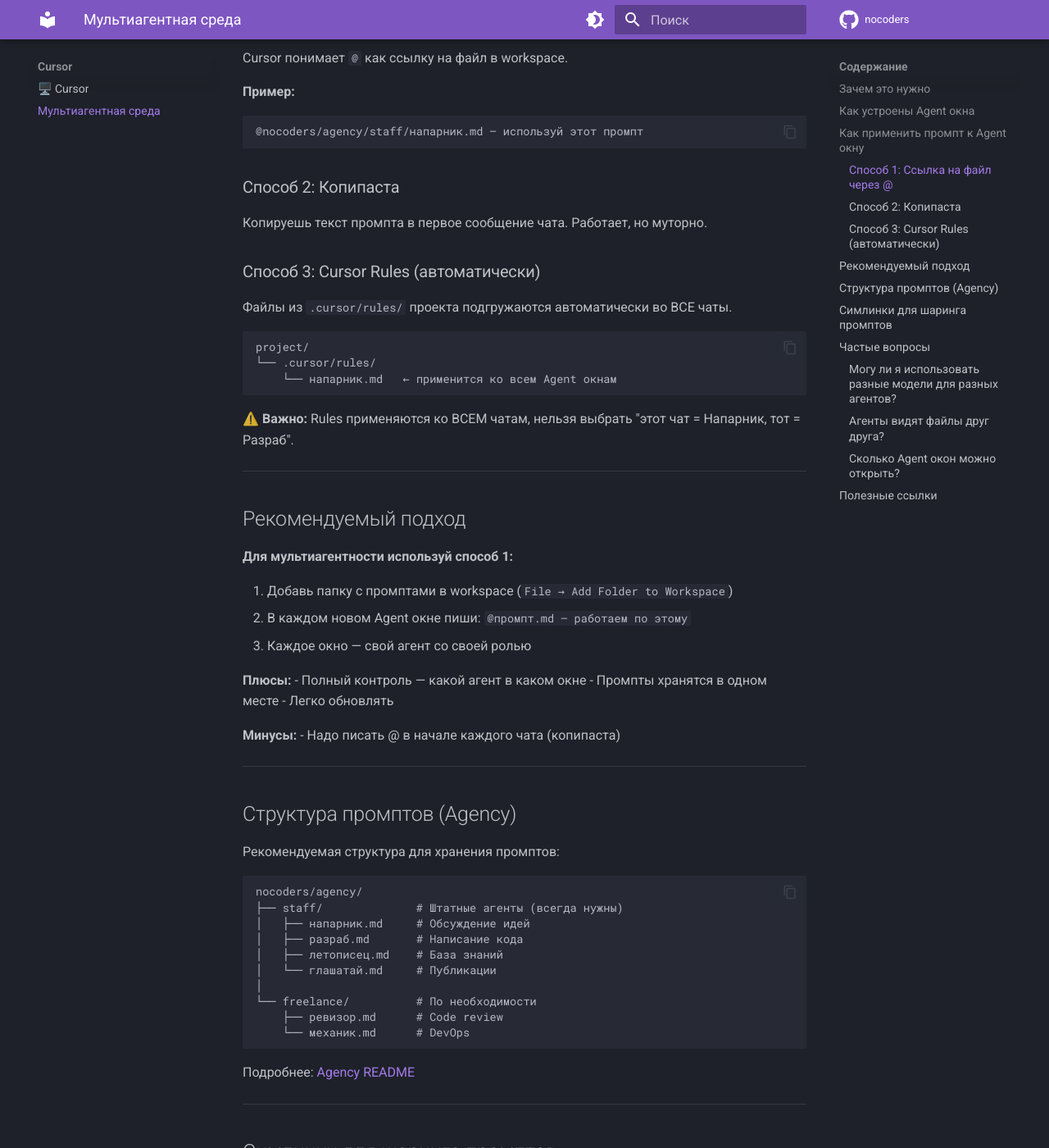
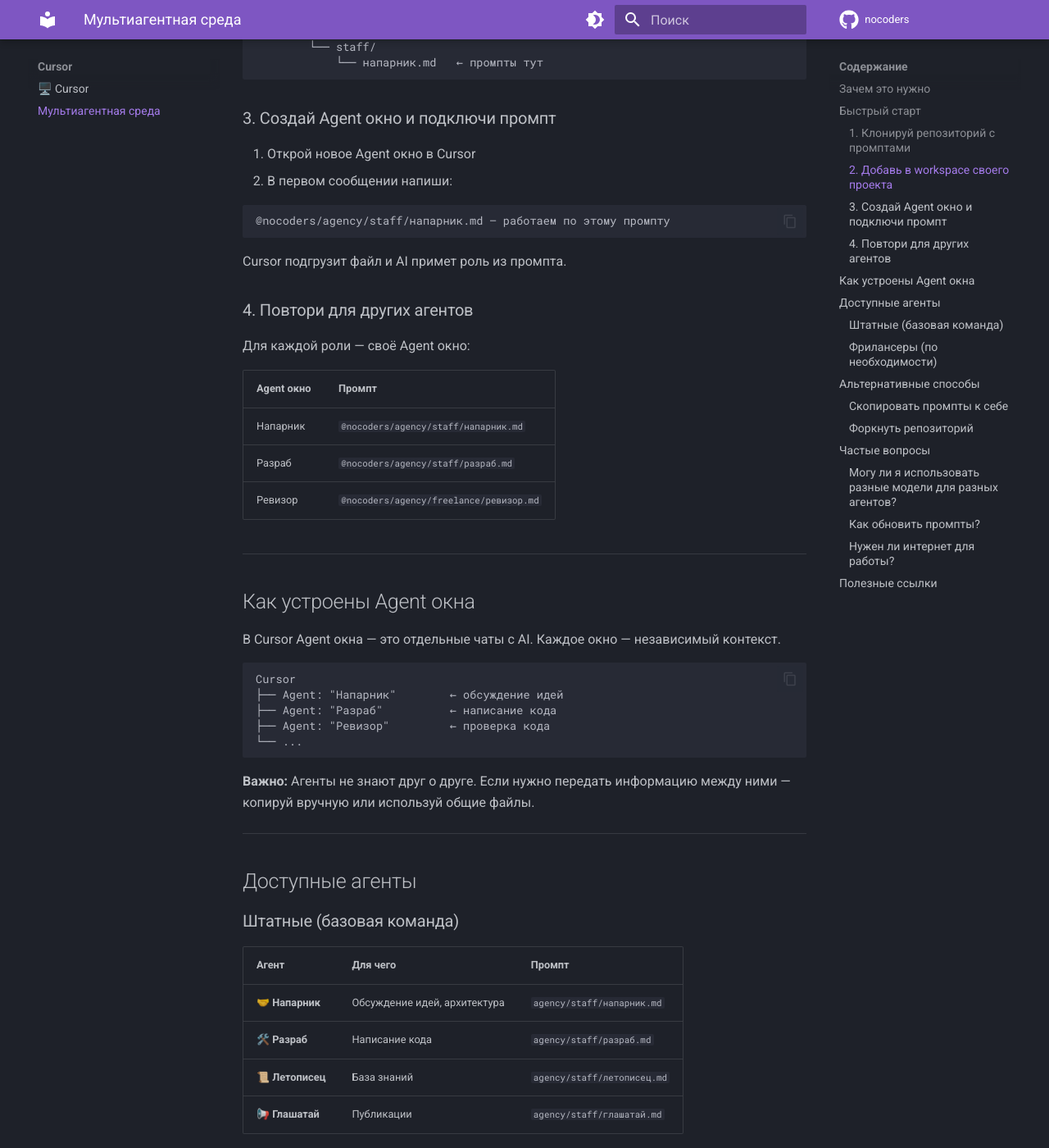
Before and after one commit to susaninz/nocoders, an MkDocs documentation site: the page built from docs/cursor/multi-agent.md, in a window 1280 px wide and 1400 px high, scrolled down 1024 px. Shown: the whole window at 82% size. Built offline with MkDocs 1.6.1 and Material for MkDocs 9.7.7, drawn with Linux system fonts in a browser that asks for light colours; comment, search, counter and statistics services are not loaded; some of the changed text lies outside the part shown.

Commit message:
fix: rewrite multi-agent guide with proper reader flow

````diff
--- a/docs/cursor/multi-agent.md
+++ b/docs/cursor/multi-agent.md
@@ -14,107 +14,115 @@
 
 ---
 
+## Быстрый старт
+
+### 1. Клонируй репозиторий с промптами
+
+```bash
+cd ~/Cursor  # или где у тебя проекты
+git clone https://github.com/susaninz/nocoders.git
+```
+
+Теперь у тебя есть папка `nocoders/` с готовыми промптами агентов.
+
+### 2. Добавь в workspace своего проекта
+
+В Cursor открой свой проект, затем:
+
+```
+File → Add Folder to Workspace → выбери папку nocoders/
+```
+
+Теперь в sidebar видишь и свой проект, и nocoders:
+
+```
+WORKSPACE
+├── my-project/          ← твой проект
+└── nocoders/
+    └── agency/
+        └── staff/
+            └── напарник.md   ← промпты тут
+```
+
+### 3. Создай Agent окно и подключи промпт
+
+1. Открой новое Agent окно в Cursor
+2. В первом сообщении напиши:
+
+```
+@nocoders/agency/staff/напарник.md — работаем по этому промпту
+```
+
+Cursor подгрузит файл и AI примет роль из промпта.
+
+### 4. Повтори для других агентов
+
+Для каждой роли — своё Agent окно:
+
+| Agent окно | Промпт |
+|------------|--------|
+| Напарник | `@nocoders/agency/staff/напарник.md` |
+| Разраб | `@nocoders/agency/staff/разраб.md` |
+| Ревизор | `@nocoders/agency/freelance/ревизор.md` |
+
+---
+
 ## Как устроены Agent окна
 
-В Cursor есть Agent окна (не путать с Composer). Каждое окно — отдельный чат с AI.
+В Cursor Agent окна — это отдельные чаты с AI. Каждое окно — независимый контекст.
 
 ```
 Cursor
 ├── Agent: "Напарник"        ← обсуждение идей
 ├── Agent: "Разраб"          ← написание кода
 ├── Agent: "Ревизор"         ← проверка кода
-└── Agent: "Discussion"      ← что-то ещё
+└── ...
 ```
 
-Каждый Agent — независимый контекст. Они не знают друг о друге.
+**Важно:** Агенты не знают друг о друге. Если нужно передать информацию между ними — копируй вручную или используй общие файлы.
 
 ---
 
-## Как применить промпт к Agent окну
+## Доступные агенты
 
-### Способ 1: Ссылка на файл через @
+### Штатные (базовая команда)
 
-В начале нового Agent чата пишешь:
+| Агент | Для чего | Промпт |
+|-------|----------|--------|
+| 🤝 **Напарник** | Обсуждение идей, архитектура | `agency/staff/напарник.md` |
+| 🛠️ **Разраб** | Написание кода | `agency/staff/разраб.md` |
+| 📜 **Летописец** | База знаний | `agency/staff/летописец.md` |
+| 📢 **Глашатай** | Публикации | `agency/staff/глашатай.md` |
 
-```
-@путь/к/промпту.md — работаем по этому промпту
-```
+### Фрилансеры (по необходимости)
 
-Cursor понимает `@` как ссылку на файл в workspace.
-
-**Пример:**
-```
-@nocoders/agency/staff/напарник.md — используй этот промпт
-```
-
-### Способ 2: Копипаста
-
-Копируешь текст промпта в первое сообщение чата. Работает, но муторно.
-
-### Способ 3: Cursor Rules (автоматически)
-
-Файлы из `.cursor/rules/` проекта подгружаются автоматически во ВСЕ чаты.
-
-```
-project/
-└── .cursor/rules/
-    └── напарник.md   ← применится ко всем Agent окнам
-```
-
-⚠️ **Важно:** Rules применяются ко ВСЕМ чатам, нельзя выбрать "этот чат = Напарник, тот = Разраб".
+| Агент | Для чего | Промпт |
+|-------|----------|--------|
+| 🔍 **Ревизор** | Code review | `agency/freelance/ревизор.md` |
+| 🔧 **Механик** | DevOps, деплой | `agency/freelance/механик.md` |
 
 ---
 
-## Рекомендуемый подход
+## Альтернативные способы
 
-**Для мультиагентности используй способ 1:**
+### Скопировать промпты к себе
 
-1. Добавь папку с промптами в workspace (`File → Add Folder to Workspace`)
-2. В каждом новом Agent окне пиши: `@промпт.md — работаем по этому`
-3. Каждое окно — свой агент со своей ролью
+Если не хочешь добавлять nocoders в workspace:
 
-**Плюсы:**
-- Полный контроль — какой агент в каком окне
-- Промпты хранятся в одном месте
-- Легко обновлять
-
-**Минусы:**
-- Надо писать @ в начале каждого чата (копипаста)
-
----
-
-## Структура промптов (Agency)
-
-Рекомендуемая структура для хранения промптов:
-
-```
-nocoders/agency/
-├── staff/              # Штатные агенты (всегда нужны)
-│   ├── напарник.md     # Обсуждение идей
-│   ├── разраб.md       # Написание кода
-│   ├── летописец.md    # База знаний
-│   └── глашатай.md     # Публикации
-│
-└── freelance/          # По необходимости
-    ├── ревизор.md      # Code review
-    └── механик.md      # DevOps
+```bash
+# Скопируй нужные промпты в свой проект
+cp ~/Cursor/nocoders/agency/staff/напарник.md ~/Cursor/my-project/prompts/
 ```
 
-Подробнее: [Agency README](../../agency/README.md)
+Потом в Agent окне: `@prompts/напарник.md`
 
----
+### Форкнуть репозиторий
 
-## Симлинки для шаринга промптов
+Если хочешь кастомизировать промпты под себя:
 
-Если хочешь чтобы промпты автоматически обновлялись во всех проектах:
-
-```bash
-# Создать симлинк
-ln -s ~/Cursor/nocoders/agency/staff/напарник.md \
-      ~/Cursor/my-project/.cursor/rules/напарник.md
-```
-
-Симлинк — это "ярлык". Изменил оригинал → изменилось везде.
+1. Форкни https://github.com/susaninz/nocoders
+2. Клонируй свой форк
+3. Меняй промпты как хочешь
 
 ---
 
@@ -122,22 +130,25 @@ ln -s ~/Cursor/nocoders/agency/staff/напарник.md \
 
 ### Могу ли я использовать разные модели для разных агентов?
 
-Да. В каждом Agent окне можно выбрать свою модель (Opus, Sonnet, GPT-4 и т.д.).
+Да. В каждом Agent окне можно выбрать свою модель (Opus, Sonnet, GPT-4).
 
-### Агенты видят файлы друг друга?
+### Как обновить промпты?
 
-Нет. Каждый Agent — независимый контекст. Если хочешь передать информацию — копируй вручную или используй общие файлы в проекте.
+```bash
+cd ~/Cursor/nocoders
+git pull
+```
 
-### Сколько Agent окон можно открыть?
+### Нужен ли интернет для работы?
 
-Сколько хочешь. Ограничение только по API-лимитам.
+Только для первого клонирования. Потом промпты лежат локально.
 
 ---
 
 ## Полезные ссылки
 
-- [Agency — система мультиагентной разработки](../../agency/README.md)
-- [Промпт: Напарник](../../agency/staff/напарник.md)
+- [Agency — описание системы агентов](../../agency/README.md)
+- [Репозиторий nocoders](https://github.com/susaninz/nocoders)
 
 ---
 
````
Also changed, not shown: docs/cursor/index.md (+1 -0 lines).
